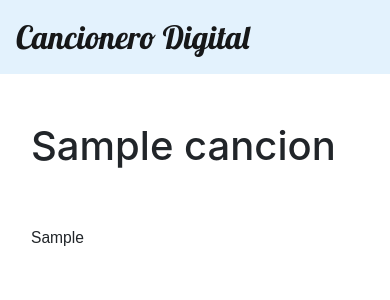
After one commit to camvives/cancionero, a Django app: page /cancion/1/ in a window 390 px wide. The commit adds this page. Shown: the top 300 px of the page. Run offline with Django 4.2, Linux system fonts and the light colour scheme; tables that the repository leaves empty hold one stand-in row (values such as "Sample post"); some libraries are stand-ins or nearby versions.

Commit message:
Detalle cancion

```diff
--- a/cancionero/templates/cancionero/base.html
+++ b/cancionero/templates/cancionero/base.html
@@ -4,7 +4,8 @@
         <link rel="stylesheet" href="https://cdn.jsdelivr.net/npm/bootstrap@4.0.0/dist/css/bootstrap.min.css" integrity="sha384-Gn5384xqQ1aoWXA+058RXPxPg6fy4IWvTNh0E263XmFcJlSAwiGgFAW/dAiS6JXm" crossorigin="anonymous">
         <link href="//fonts.googleapis.com/css?family=Lobster&subset=latin,latin-ext" rel="stylesheet" type="text/css">
         <link rel="stylesheet" type="text/css" href="https://cdn.datatables.net/1.10.25/css/jquery.dataTables.min.css">
-        <style>
+        <meta name="viewport" content="width=device-width, initial-scale=1">
+       <style>
             #example td:first-child {
                 width: 90%; /* Adjust the width as needed */
             }
@@ -13,11 +14,13 @@
     <body>
         <nav class="navbar navbar-light" style="background-color: #e3f2fd;">
             <a class="navbar-brand" style="font-family:Lobster;font-size: xx-large;" href="#">Cancionero Digital</a>
-            <button class="btn btn-dark my-2 my-sm-0" type="submit">Ingresar</button>
+            <!-- <button class="btn btn-dark my-2 my-sm-0" type="submit">Ingresar</button> -->
         </nav>
-          <div class="content container mt-5">
 
+        <div class="content container mt-5">
                 {% block content %}
                 {% endblock %}
+        </div>
+
     </body>
 </html>
--- /dev/null
+++ b/cancionero/templates/cancionero/cancion_detalle.html
@@ -0,0 +1,37 @@
+{% extends 'cancionero/base.html' %}
+
+{% block content %}
+<style>
+    .letra {
+        font-family: piepie, sans-serif;
+        font-weight: 400;
+        font-style: normal;
+        }
+
+        @media (max-width: 1200px) {
+        .letra {
+            font-size: 3vw; /* Set the desired maximum font size */
+        }
+        }
+
+        @media (max-width: 768px) {
+            .letra {
+                font-size: 2.5vw; /* Decrease the font size for smaller screens */
+            }
+        }
+
+        @media (max-width: 480px) {
+            .letra {
+                font-size: 4vw; /* Further decrease the font size for even smaller screens */
+            }
+        }
+</style>
+<div class="row text-center mb-5 ml-3">
+    <h1>{{ cancion.titulo }}</h1>
+</div>
+
+<div class="row ml-3">
+    <pre class="letra">{{ cancion.letra }}</pre>
+</div>
+
+{% endblock %}
--- a/cancionero/templates/cancionero/canciones_lista.html
+++ b/cancionero/templates/cancionero/canciones_lista.html
@@ -12,7 +12,7 @@
         <tbody>
             {% for cancion in canciones %}
             <tr>
-                <td><a href="">{{ cancion.titulo }}</a> </td>
+                <td><a href="{% url 'cancion_detalle' pk=cancion.pk %}">{{ cancion.titulo }}</a></td>
                 <td>{{ cancion.nro_sp }}</td>
             </tr>
 
--- a/cancionero/urls.py
+++ b/cancionero/urls.py
@@ -2,5 +2,6 @@ from django.urls import path
 from . import views
 
 urlpatterns = [
-    path('', views.lista_canciones, name='lista_canciones')
+    path('', views.lista_canciones, name='lista_canciones'),
+    path('cancion/<int:pk>/', views.cancion_detalle, name='cancion_detalle')
 ]
--- a/cancionero/views.py
+++ b/cancionero/views.py
@@ -1,7 +1,11 @@
-from django.shortcuts import render
+from django.shortcuts import render, get_object_or_404
 from .models import Cancion
 
 # Create your views here.
 def lista_canciones(request):
     canciones = Cancion.objects.all()
     return render(request, 'cancionero/canciones_lista.html', {'canciones': canciones})
+
+def cancion_detalle(request, pk):
+    cancion = get_object_or_404(Cancion, pk=pk)
+    return render(request, 'cancionero/cancion_detalle.html', {'cancion': cancion})
```
